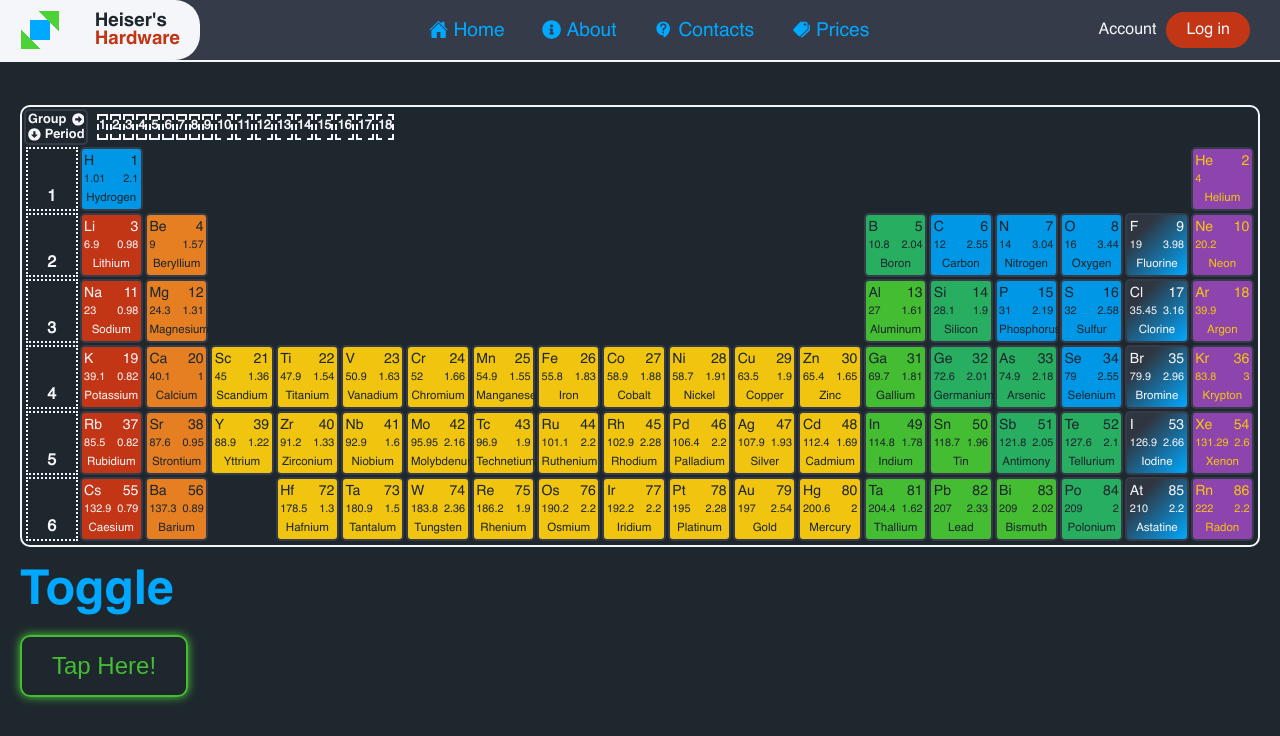
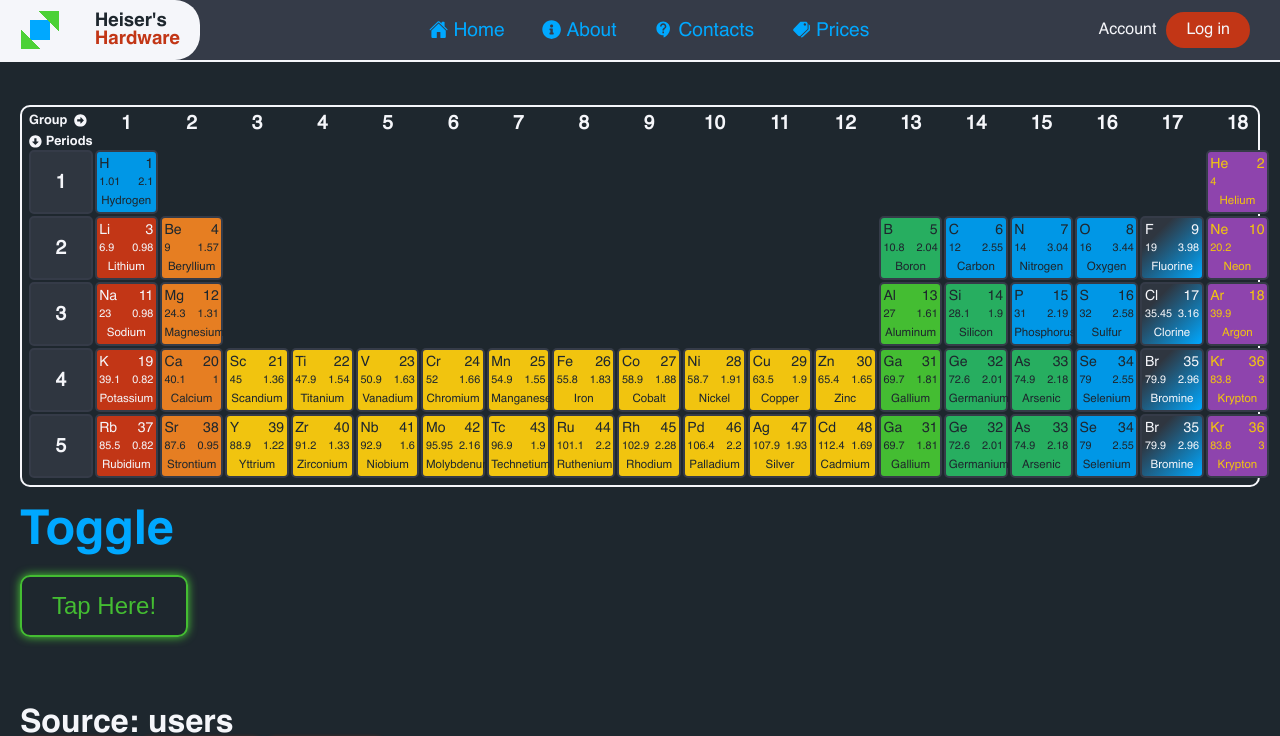
Before and after one commit to TonyHeiser/hardware, a React (Vite) app: page / in a window 1280 px wide. Shown: the top 736 px of the page. Built offline with nearby package versions, Linux system fonts and the light colour scheme; no server answers.

Commit message:
100624-854

```diff
--- a/src/components/periodic-table/PeriodicTable20.jsx
+++ b/src/components/periodic-table/PeriodicTable20.jsx
@@ -8,22 +8,11 @@ export default function PeriodicTable20() {
     <>
       <div className="periodic-table-20">
         <table className="periodic-table-20__table">
-          <div className="periodic-table-20__first-row">
-            <div className="periodic-table-20__group-period">
-              <tr className="periodic-table-20__group">
+          <tr className="periodic-table-20__groups">
             <th className="periodic-table-20__group-title">
               <h4>Group</h4>
               <FaArrowAltCircleRight/>
             </th>
-              </tr>
-              <tr className="periodic-table-20__period">
-                <th className="periodic-table-20__period-title">
-                  <FaArrowAltCircleDown/>
-                  <h4>Period</h4>
-                </th>
-              </tr>
-            </div>
-            <tr className="periodic-table-20__group-nums">
             <th>1</th>
             <th>2</th>
             <th>3</th>
@@ -43,16 +32,20 @@ export default function PeriodicTable20() {
             <th>17</th>
             <th>18</th>
           </tr>
-          </div>
-          <div className="periodic-table-20__periods">
-            <tr className="periodic-table-20__first-row">
-              <th className="periodic-table-20__periods-title">1</th>
+          <tr className="periodic-table-20__periods">
+            <th className="periodic-table-20__period-title">
+              <FaArrowAltCircleDown/>
+              <h4>Periods</h4>
+            </th>
+          </tr>
+          <tr className="periodic-table-20__first-period">
+            <th>1</th>
             <ChemicalElement element={elements.hydrogen}/>
             <td colSpan={16}></td>
             <ChemicalElement element={elements.helium}/>
           </tr>
-            <tr className="periodic-table-20__second-row">
-              <th className="periodic-table-20__periods-title">2</th>
+          <tr className="periodic-table-20__second-period">
+            <th>2</th>
             <ChemicalElement element={elements.lithium}/>
             <ChemicalElement element={elements.beryllium}/>
             <td colSpan={10}></td>
@@ -63,8 +56,8 @@ export default function PeriodicTable20() {
             <ChemicalElement element={elements.fluorine}/>
             <ChemicalElement element={elements.neon}/>
           </tr>
-            <tr className="periodic-table-20__third-row">
-              <th className="periodic-table-20__periods-title">3</th>
+          <tr className="periodic-table-20__third-period">
+            <th>3</th>
             <ChemicalElement element={elements.sodium}/>
             <ChemicalElement element={elements.magnesium}/>
             <td colSpan={10}></td>
@@ -75,8 +68,8 @@ export default function PeriodicTable20() {
             <ChemicalElement element={elements.chlorine}/>
             <ChemicalElement element={elements.argon}/>
           </tr>
-            <tr className="periodic-table-20__fourth-row">
-              <th className="periodic-table-20__periods-title">4</th>
+          <tr className="periodic-table-20__fourth-period">
+            <th>4</th>
             <ChemicalElement element={elements.potassium}/>
             <ChemicalElement element={elements.calcium}/>
             <ChemicalElement element={elements.scandium}/>
@@ -96,8 +89,8 @@ export default function PeriodicTable20() {
             <ChemicalElement element={elements.bromine}/>
             <ChemicalElement element={elements.krypton}/>
           </tr>
-            <tr className="periodic-table-20__fifth-row">
-              <th className="periodic-table-20__periods-title">5</th>
+          <tr className="periodic-table-20__fifth-period">
+            <th>5</th>
             <ChemicalElement element={elements.rubidium}/>
             <ChemicalElement element={elements.strontium}/>
             <ChemicalElement element={elements.yttrium}/>
@@ -110,35 +103,13 @@ export default function PeriodicTable20() {
             <ChemicalElement element={elements.palladium}/>
             <ChemicalElement element={elements.silver}/>
             <ChemicalElement element={elements.cadmium}/>
-              <ChemicalElement element={elements.indium}/>
-              <ChemicalElement element={elements.tin}/>
-              <ChemicalElement element={elements.antimony}/>
-              <ChemicalElement element={elements.tellurium}/>
-              <ChemicalElement element={elements.iodine}/>
-              <ChemicalElement element={elements.xenon}/>
+            <ChemicalElement element={elements.gallium}/>
+            <ChemicalElement element={elements.germanium}/>
+            <ChemicalElement element={elements.arsenic}/>
+            <ChemicalElement element={elements.selenium}/>
+            <ChemicalElement element={elements.bromine}/>
+            <ChemicalElement element={elements.krypton}/>
           </tr>
-            <tr className="periodic-table-20__sixth-row">
-              <th className="periodic-table-20__periods-title">6</th>
-              <ChemicalElement element={elements.caesium}/>
-              <ChemicalElement element={elements.barium}/>
-              <td colSpan={1}></td>
-              <ChemicalElement element={elements.hafnium}/>
-              <ChemicalElement element={elements.tantalum}/>
-              <ChemicalElement element={elements.tungsten}/>
-              <ChemicalElement element={elements.rhenium}/>
-              <ChemicalElement element={elements.osmium}/>
-              <ChemicalElement element={elements.iridium}/>
-              <ChemicalElement element={elements.platinum}/>
-              <ChemicalElement element={elements.gold}/>
-              <ChemicalElement element={elements.mercury}/>
-              <ChemicalElement element={elements.thallium}/>
-              <ChemicalElement element={elements.lead}/>
-              <ChemicalElement element={elements.bismuth}/>
-              <ChemicalElement element={elements.polonium}/>
-              <ChemicalElement element={elements.astatine}/>
-              <ChemicalElement element={elements.radon}/>
-            </tr>
-          </div>
         </table>
         {/* <div className="periodic-table-20__first-row">
           <div className="periodic-table-20__titles">
--- a/src/components/periodic-table/periodic-table-20.css
+++ b/src/components/periodic-table/periodic-table-20.css
@@ -25,81 +25,56 @@
   margin: 20px;
   padding: 0px;
   border-radius: 10px;
+  padding: 5px;
 
   table.periodic-table-20__table {
 
-    div.periodic-table-20__first-row {
-      display: flex;
-      align-items: center;
-      /* justify-content: space-between; */
+    tr.periodic-table-20__groups {
 
-      div.periodic-table-20__group-period {
-        margin-right: 0.5dvw;
-        border: 2px solid var(--clrblack3);
-        border-radius: 5px;
-        /* padding: 2px; */
+      th.periodic-table-20__group-title {
+        display: flex;
+        align-items: center;
+        font-size: 1dvw;
 
-        th.periodic-table-20__group-title, th.periodic-table-20__period-title {
-          display: flex;
-          align-items: center;
-          font-size: 1dvw;
-        }
 
-        th.periodic-table-20__group-title h4 {
-          margin-right: 0.4dvw;
-        }
 
-        th.periodic-table-20__period-title h4 {
-          margin-left: 0.3dvw;
+        h4 {
+          margin-right: 0.5dvw;
         }
       }
 
-      tr.periodic-table-20__group-nums {
+      th {
+        font-size: 1.5dvw;
+      }
+    }
 
-        th {
-          border: 2px dashed var(--clrwhite);
-          /* width: 5dvw; */
-          height: 2dvw;
-          font-size: 1dvw;
-          padding-top: 0.2dvw;
-          width: 100%;
+    tr.periodic-table-20__periods {
+
+      th.periodic-table-20__period-title {
+        display: flex;
+        align-items: center;
+        font-size: 1dvw;
+
+        h4 {
+          margin-left: 0.3dvw;
         }
       }
     }
 
+    tr.periodic-table-20__first-period,
+    .periodic-table-20__second-period,
+    .periodic-table-20__third-period,
+    .periodic-table-20__fourth-period,
+    .periodic-table-20__fifth-period {
 
-  }
-
-  .periodic-table-20__periods {
-
-    tr {
-
-      th.periodic-table-20__periods-title {
-        width: 5.5dvw;
-        border: 2px dotted var(--clrwhite);
+      th {
+        border: 2px solid var(--clrblack3);
+        border-radius: 5px;
+        background-color: var(--clrblack2);
+        font-size: 1.5dvw;
       }
     }
   }
-
-  /* div.periodic-table-20__container {
-    display: grid;
-    grid-template-columns: repeat(19, 1fr);
-    gap: 5px;
-
-    div.periodic-table-20__element {
-      background-color: var(--clrblack2);
-      width: 4.5dvw;
-      height: 4dvw;
-      border-radius: 5px;
-      border: 2px solid var(--clrblack3);
-    }
-
-    .periodic-table-20__none-element {
-      width: 4dvw;
-      height: 4dvw;
-    }
-  } */
-
 
 
   button.nonmetal {
@@ -187,67 +162,4 @@
     background: linear-gradient(-45deg, var(--clrred3) 0%, var(--clrblack2) 75%);
   }
 
-  /* .periodic-table-20__first-row {
-    display: flex;
-    justify-content: space-between;
-
-    .periodic-table-20__titles {
-      margin-right: 1dvw;
-
-      .periodic-table-20__title {
-        display: flex;
-        align-items: center;
-
-        h4 {
-          font-size: 1dvw;
-        }
-      }
-
-      .right {
-
-        h4 {
-          margin-right: 5px;
-        }
-      }
-
-      .down {
-        h4 {
-          margin-left: 5px;
-        }
-      }
-    }
-
-    .periodic-table-20__groups {
-      display: grid;
-      grid-template-columns: repeat(18, 1fr);
-      width: 100%;
-      gap: 0.2dvw;
-
-      span.periodic-table-20__group {
-        border: 2px dashed var(--clrwhite);
-        width: 4.5dvw;
-        text-align: center;
-        padding-top: 6px;
-        display: block;
-
-      }
-    }
-  }
-
-  .periodic-table-20__second-row {
-    margin-top: 10px;
-    display: grid;
-    grid-template-columns: repeat(2, 1fr);
-  }
-
-   */
 }
-
-/* span.periodic-table-20__period {
-  border: 2px dashed var(--clryellow);
-  width: 5dvw;
-  height: 4dvw;
-  display: block;
-  text-align: center;
-  padding-top: 1.3dvw;
-} */
```
Lines whose indentation alone changed are shown as unchanged.
